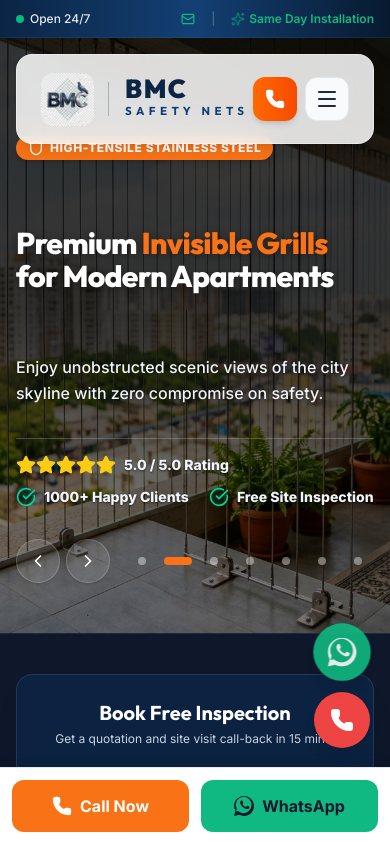
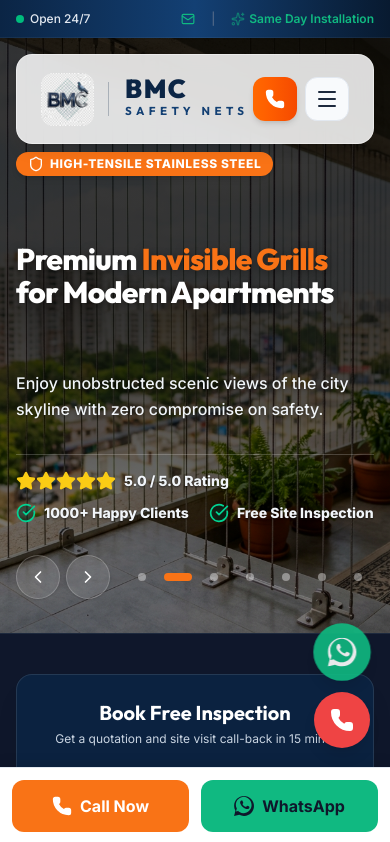
Before and after one commit to ajay-Ai-Ds/BMC-Safety-Nets, a Next.js app: page / in a window 390 px wide. Shown: the top 842 px of the page. Built offline with nearby package versions, Linux system fonts and the light colour scheme.

Commit message:
fix: adjust hero section top padding to prevent header overlap on mobile

```diff
--- a/src/components/Hero.tsx
+++ b/src/components/Hero.tsx
@@ -163,7 +163,7 @@ export default function Hero() {
     <>
       <section
         id="home"
-        className="relative min-h-[75vh] lg:min-h-screen flex items-center pt-28 pb-8 sm:pt-32 lg:pt-40 lg:pb-12 overflow-hidden bg-slate-50"
+        className="relative min-h-[75vh] lg:min-h-screen flex items-center pt-36 pb-8 sm:pt-40 lg:pt-48 lg:pb-12 overflow-hidden bg-slate-50"
         onTouchStart={handleTouchStart}
         onTouchMove={handleTouchMove}
         onTouchEnd={handleTouchEnd}
```
